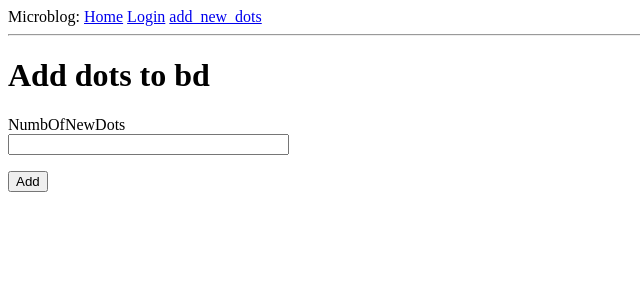
After one commit to Alexsmaster/flask_app, a Flask app: page /add_new_dots in a window 1280 px wide. The commit adds this page. Shown: the top 300 px of the page, without its empty margins (0-640 px from the left). Run offline with Flask 2, Linux system fonts and the light colour scheme.

Commit message:
1st result

```diff
--- a/app/forms.py
+++ b/app/forms.py
@@ -8,3 +8,8 @@ class LoginForm(FlaskForm):
     password = PasswordField('Password', validators=[DataRequired()])
     remember_me = BooleanField('Remember Me')
     submit = SubmitField('Sign In')
+
+
+class AddDotsForm(FlaskForm):
+    numb = StringField('NumbOfNewDots', validators=[DataRequired()])
+    submit = SubmitField('Add')
--- a/app/routes.py
+++ b/app/routes.py
@@ -1,6 +1,12 @@
 from flask import render_template, flash, redirect, url_for
 from app import app
-from app.forms import LoginForm
+from app.forms import LoginForm, AddDotsForm
+from app.models import Dots, db
+
+
+import plotly.express as px
+import random
+
 
 
 @app.route('/')
@@ -28,3 +34,29 @@ def login():
             form.username.data, form.remember_me.data))
         return redirect(url_for('index'))
     return render_template('login.html',  title='Sign In', form=form)
+
+
+@app.route('/add_new_dots', methods=['GET', 'POST'])
+def add_new_dots():
+    form = AddDotsForm()
+    if form.validate_on_submit():
+        #flash('Login requested for user {}, remember_me={}'.format(
+        #    form.username.data, form.remember_me.data))
+        for _ in range(1000):
+            point = Dots(x=random.uniform(0, 1000), y=random.uniform(0, 1000))
+            db.session.add(point)
+        db.session.commit()
+        return redirect(url_for('draw'))
+    return render_template('create_dots.html',  title='Add', form=form)
+
+@app.route('/draw')
+def draw():
+    points = Dots.query.all()
+    data = {
+        'x': [point.x for point in points],
+        'y': [point.y for point in points]
+    }
+    fig = px.scatter(data, x='x', y='y', title='Scatter Plot')
+    plot_div = fig.to_html(full_html=False)
+    #fig = px.scatter(x=[point.x for point in points], y=[point.y for point in points])
+    return render_template('draw.html', plot_div=plot_div)
--- a/app/templates/base.html
+++ b/app/templates/base.html
@@ -12,6 +12,7 @@
             Microblog:
             <a href="{{ url_for('index') }}">Home</a>
             <a href="{{ url_for('login') }}">Login</a>
+            <a href="{{ url_for('add_new_dots') }}">add_new_dots</a>
         </div>
         <hr>
         {% with messages = get_flashed_messages() %}
--- /dev/null
+++ b/app/templates/create_dots.html
@@ -0,0 +1,13 @@
+{% extends "base.html" %}
+
+{% block content %}
+    <h1>Add dots to bd</h1>
+    <form action="" method="post" novalidate>
+        {{ form.hidden_tag() }}
+        <p>
+            {{ form.numb.label }}<br>
+            {{ form.numb(size=32) }}<br>
+        </p>
+        <p>{{ form.submit() }}</p>
+    </form>
+{% endblock %}
--- a/requirements.txt
+++ b/requirements.txt
@@ -47,3 +47,6 @@ WTForms==2.3.3
 # requirements for Heroku
 #psycopg2==2.9.1
 #gunicorn==20.1.0
+
+# requirements for drawing
+plotly~=5.17.0
```
Also changed, not shown: app/templates/draw.html (added, +12 -0 lines).
